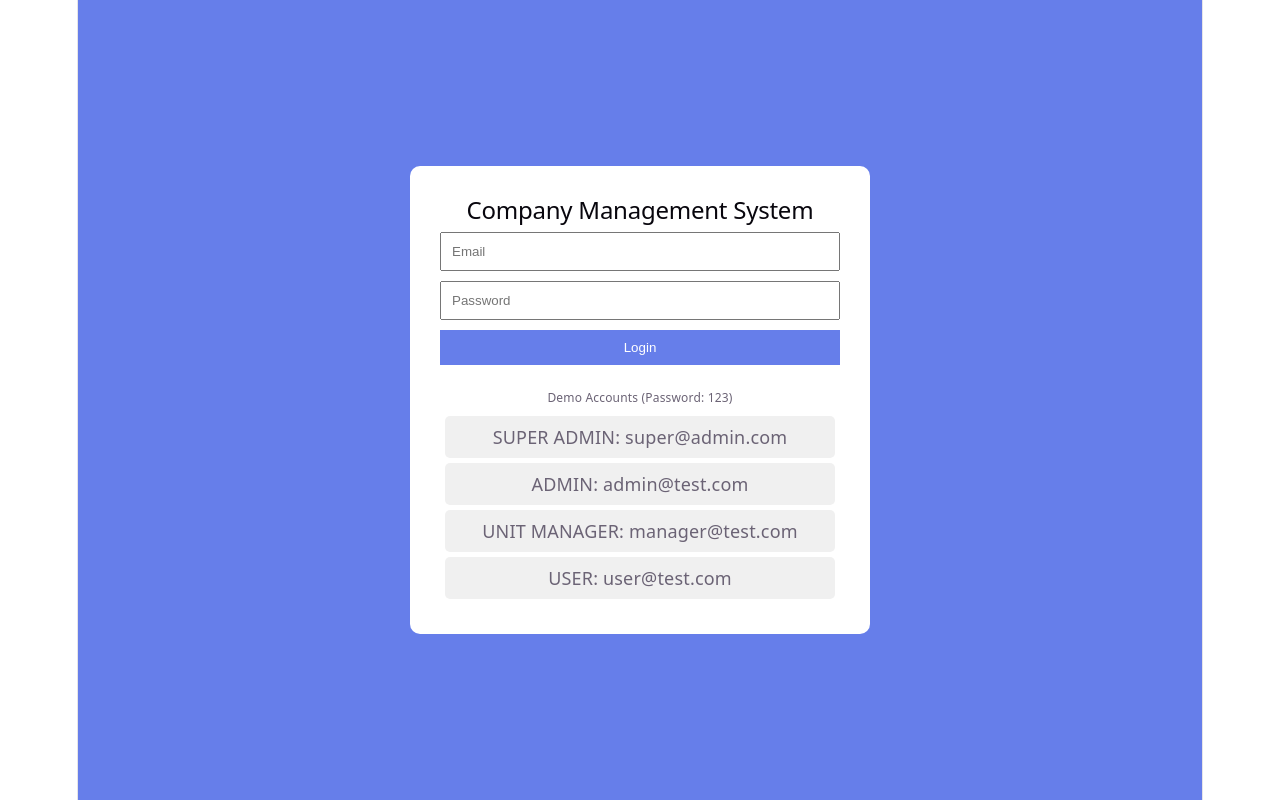
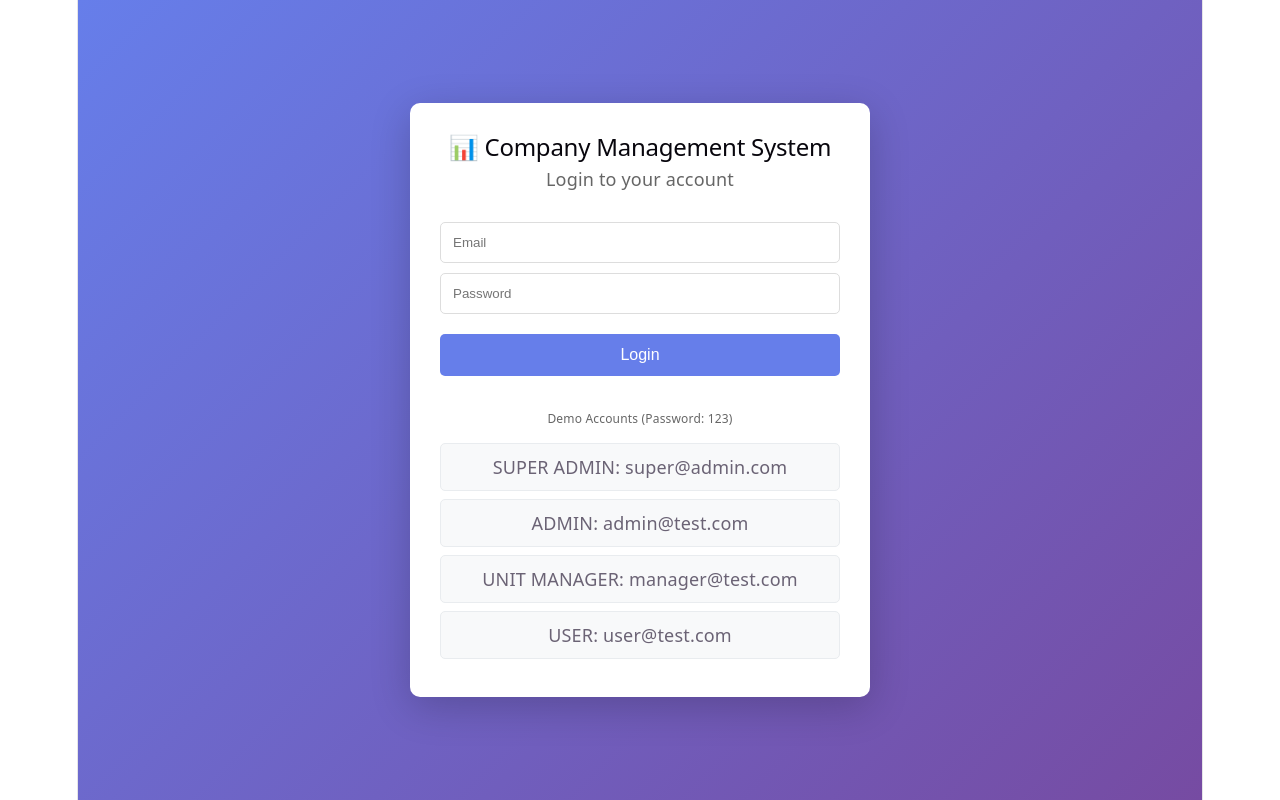
Before and after one commit to Saniyathakur13/company-management-system, a React app in the folder frontend/: page /login in a window 1280 px wide. Built offline with nearby package versions, Linux system fonts and the light colour scheme; the HTML template or start-up script is replaced by a standard one.

Commit message:
Update Login.jsx

```diff
--- a/frontend/src/components/Login.jsx
+++ b/frontend/src/components/Login.jsx
@@ -7,50 +7,34 @@ function Login() {
   const [password, setPassword] = useState('');
   const [error, setError] = useState('');
   const [loading, setLoading] = useState(false);
-
   const navigate = useNavigate();
 
   const API_URL = 'https://company-management-system-tp93.onrender.com/api';
 
   const handleSubmit = async (e) => {
     e.preventDefault();
-
     setLoading(true);
     setError('');
 
+    console.log('Logging in with:', email, password);
+
     try {
-      // IMPORTANT FIX → added await
-      const response = await axios.post(`${API_URL}/login`, {
-        email,
-        password
-      });
+      const response = await axios.post(`${API_URL}/login`, { email, password });
 
-      console.log('Login response:', response.data);
+      console.log('Server response:', response.data);
 
-      // IMPORTANT FIX → removed success check
       if (response.data.token) {
-
         localStorage.setItem('token', response.data.token);
         localStorage.setItem('role', response.data.role);
         localStorage.setItem('userId', response.data.userId);
-
-        console.log('Redirecting to dashboard...');
-
+        console.log('Login successful, redirecting...');
         navigate('/dashboard');
-
       } else {
         setError(response.data.message || 'Login failed');
       }
-
-    } catch (err) {
-
+    } catch(err) {
       console.error('Login error:', err);
-
-      setError(
-        err.response?.data?.message ||
-        'Server error'
-      );
-
+      setError(err.response?.data?.message || 'Network error');
     } finally {
       setLoading(false);
     }
@@ -64,114 +48,51 @@ function Login() {
   ];
 
   return (
-    <div
-      style={{
-        minHeight: '100vh',
-        display: 'flex',
-        justifyContent: 'center',
-        alignItems: 'center',
-        background: '#667eea'
-      }}
-    >
-      <div
-        style={{
-          background: 'white',
-          padding: 30,
-          borderRadius: 10,
-          width: 400
-        }}
-      >
-        <h2 style={{ textAlign: 'center' }}>
-          Company Management System
-        </h2>
+    <div style={{ minHeight: '100vh', display: 'flex', justifyContent: 'center', alignItems: 'center', background: 'linear-gradient(135deg, #667eea 0%, #764ba2 100%)' }}>
+      <div style={{ background: 'white', padding: 30, borderRadius: 10, width: 400, boxShadow: '0 10px 40px rgba(0,0,0,0.2)' }}>
+        <h2 style={{ textAlign: 'center', marginBottom: 5 }}>📊 Company Management System</h2>
+        <p style={{ textAlign: 'center', color: '#666', marginBottom: 30 }}>Login to your account</p>
 
-        {error && (
-          <div
-            style={{
-              color: 'red',
-              textAlign: 'center',
-              marginBottom: 10
-            }}
-          >
-            {error}
-          </div>
-        )}
+        {error && <div style={{ color: 'red', textAlign: 'center', marginBottom: 10, padding: 10, background: '#fee', borderRadius: 5 }}>{error}</div>}
 
         <form onSubmit={handleSubmit}>
-
           <input
             type="email"
             placeholder="Email"
-            autoComplete="email"
             value={email}
             onChange={(e) => setEmail(e.target.value)}
-            style={{
-              width: '100%',
-              padding: 10,
-              marginBottom: 10,
-              boxSizing: 'border-box'
-            }}
+            style={{ width: '100%', padding: 12, marginBottom: 10, border: '1px solid #ddd', borderRadius: 5, boxSizing: 'border-box' }}
             required
           />
-
           <input
             type="password"
             placeholder="Password"
-            autoComplete="current-password"
             value={password}
             onChange={(e) => setPassword(e.target.value)}
-            style={{
-              width: '100%',
-              padding: 10,
-              marginBottom: 10,
-              boxSizing: 'border-box'
-            }}
+            style={{ width: '100%', padding: 12, marginBottom: 20, border: '1px solid #ddd', borderRadius: 5, boxSizing: 'border-box' }}
             required
           />
-
           <button
             type="submit"
             disabled={loading}
-            style={{
-              width: '100%',
-              padding: 10,
-              background: '#667eea',
-              color: 'white',
-              border: 'none',
-              cursor: 'pointer'
-            }}
+            style={{ width: '100%', padding: 12, background: loading ? '#ccc' : '#667eea', color: 'white', border: 'none', borderRadius: 5, cursor: loading ? 'not-allowed' : 'pointer', fontSize: 16 }}
           >
             {loading ? 'Logging in...' : 'Login'}
           </button>
-
         </form>
 
-        <div style={{ marginTop: 20 }}>
-          <p style={{ textAlign: 'center', fontSize: 12 }}>
-            Demo Accounts (Password: 123)
-          </p>
-
+        <div style={{ marginTop: 30 }}>
+          <p style={{ textAlign: 'center', color: '#666', marginBottom: 10, fontSize: 12 }}>Demo Accounts (Password: 123)</p>
           {demoUsers.map((u, i) => (
             <div
               key={i}
-              onClick={() => {
-                setEmail(u.email);
-                setPassword(u.pass);
-              }}
-              style={{
-                padding: 8,
-                margin: 5,
-                background: '#f0f0f0',
-                borderRadius: 5,
-                cursor: 'pointer',
-                textAlign: 'center'
-              }}
+              onClick={() => { setEmail(u.email); setPassword(u.pass); }}
+              style={{ padding: 10, marginBottom: 8, background: '#f8f9fa', borderRadius: 5, cursor: 'pointer', textAlign: 'center', border: '1px solid #e9ecef' }}
             >
               {u.role}: {u.email}
             </div>
           ))}
         </div>
-
       </div>
     </div>
   );
```
